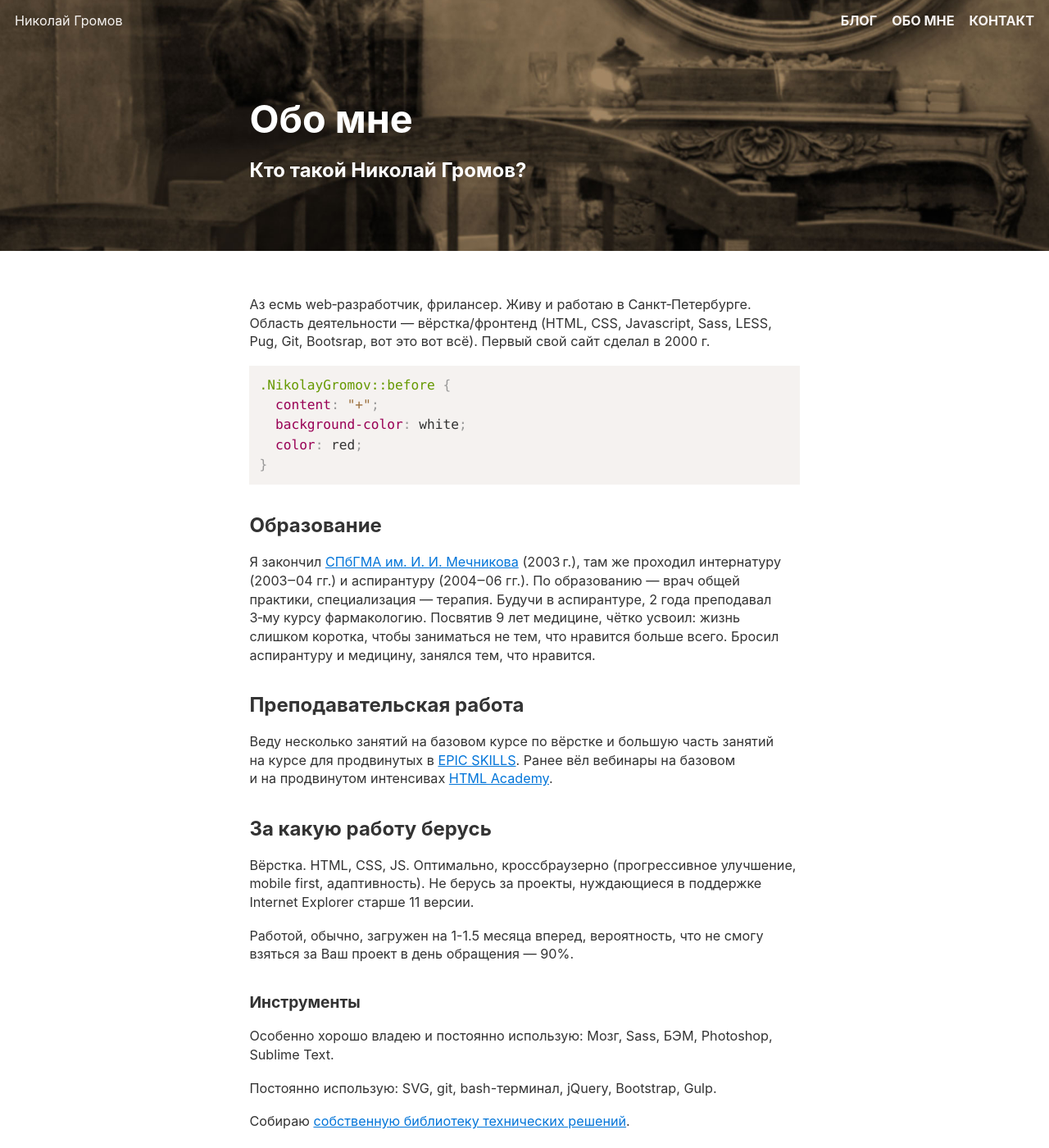
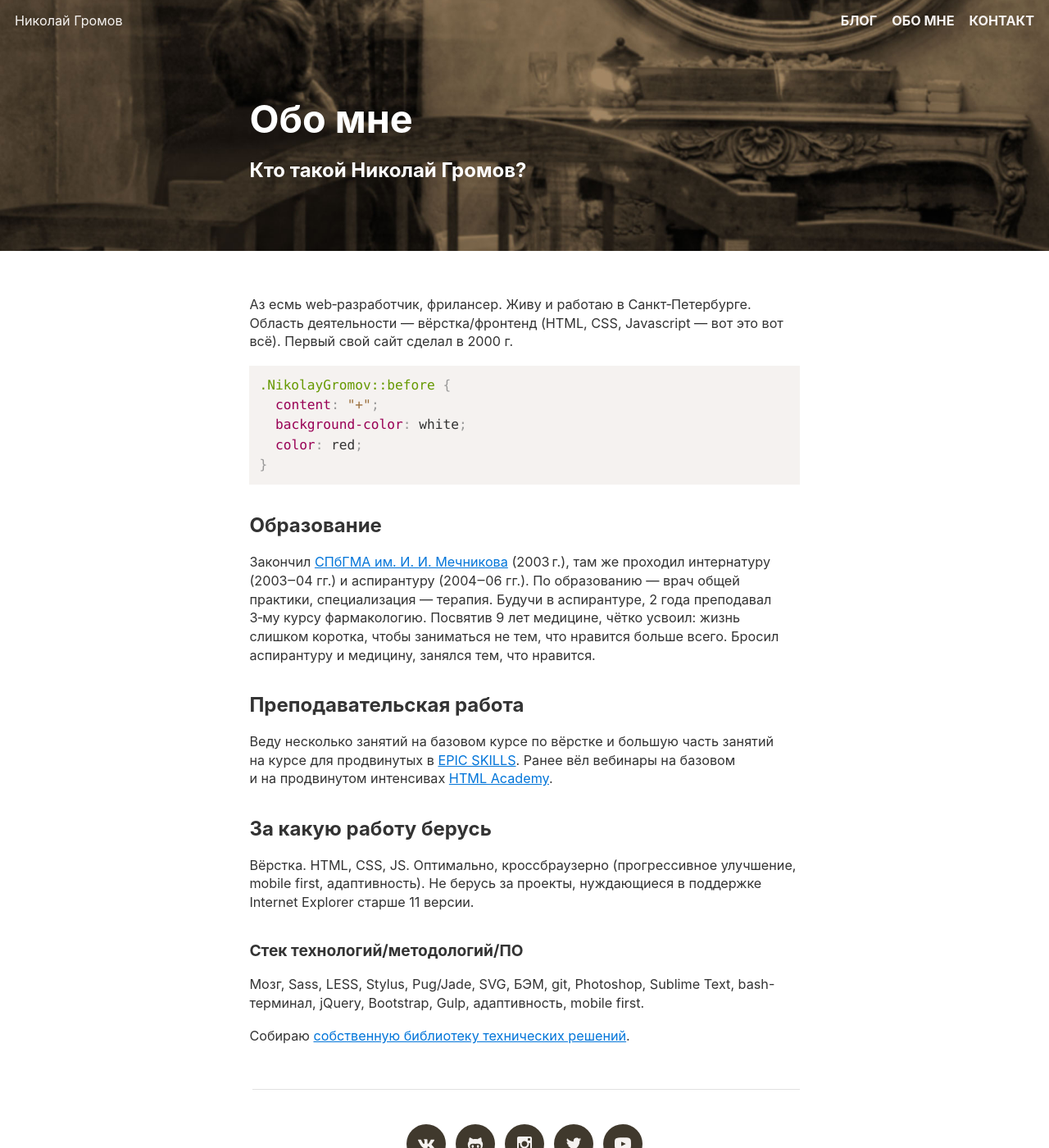
Before and after one commit to nicothin/nicothin.github.io, a Jekyll site: the page built from about.md, in a window 1280 px wide and 1400 px high. Shown: the whole window at 82% size. Built offline with Jekyll 4.4.1, drawn with Linux system fonts in a browser that asks for light colours.

Commit message:
Поправил описание себя

````diff
--- a/about.md
+++ b/about.md
@@ -6,7 +6,7 @@ permalink: /page/about
 pict:      "bg-smoker.jpg"
 ---
 
-Аз есмь web‑разработчик, фрилансер. Живу и работаю в Санкт‑Петербурге. Область деятельности — вёрстка/фронтенд (HTML, CSS, Javascript, Sass, LESS, Pug, Git, Bootsrap, вот это вот всё). Первый свой сайт сделал в 2000 г.
+Аз есмь web‑разработчик, фрилансер. Живу и работаю в Санкт‑Петербурге. Область деятельности — вёрстка/фронтенд (HTML, CSS, Javascript — вот это вот всё). Первый свой сайт сделал в 2000 г.
 
 ```css
 .NikolayGromov::before {
@@ -16,13 +16,11 @@ pict:      "bg-smoker.jpg"
 }
 ```
 
-Образование
------------
+## Образование
 
-Я закончил [СПбГМА им. И. И. Мечникова](http://www.mechnik.spb.ru/) (2003 г.), там же проходил интернатуру (2003‒04 гг.) и аспирантуру (2004‒06 гг.). По образованию — врач общей практики, специализация — терапия. Будучи в аспирантуре, 2 года преподавал 3‑му курсу фармакологию. Посвятив 9 лет медицине, чётко усвоил: жизнь слишком коротка, чтобы заниматься не тем, что нравится больше всего. Бросил аспирантуру и медицину, занялся тем, что нравится.
+Закончил [СПбГМА им. И. И. Мечникова](http://www.mechnik.spb.ru/) (2003 г.), там же проходил интернатуру (2003‒04 гг.) и аспирантуру (2004‒06 гг.). По образованию — врач общей практики, специализация — терапия. Будучи в аспирантуре, 2 года преподавал 3‑му курсу фармакологию. Посвятив 9 лет медицине, чётко усвоил: жизнь слишком коротка, чтобы заниматься не тем, что нравится больше всего. Бросил аспирантуру и медицину, занялся тем, что нравится.
 
-Преподавательская работа
-------------------------
+## Преподавательская работа
 
 Веду несколько занятий на базовом курсе по вёрстке и большую часть занятий на курсе для продвинутых в [EPIC SKILLS](http://epixx.ru/). Ранее вёл вебинары на базовом и на продвинутом интенсивах [HTML Academy](https://htmlacademy.ru).
 
@@ -30,12 +28,8 @@ pict:      "bg-smoker.jpg"
 
 Вёрстка. HTML, CSS, JS. Оптимально, кроссбраузерно (прогрессивное улучшение, mobile first, адаптивность). Не берусь за проекты, нуждающиеся в поддержке Internet Explorer старше 11 версии.
 
-Работой, обычно, загружен на 1-1.5 месяца вперед, вероятность, что не смогу взяться за Ваш проект в день обращения — 90%.
+### Стек технологий/методологий/ПО
 
-### Инструменты
-
-Особенно хорошо владею и постоянно использую: Мозг, Sass, БЭМ, Photoshop, Sublime Text.
-
-Постоянно использую: SVG, git, bash-терминал, jQuery, Bootstrap, Gulp.
+Мозг, Sass, LESS, Stylus, Pug/Jade, SVG, БЭМ, git, Photoshop, Sublime Text, bash-терминал, jQuery, Bootstrap, Gulp, адаптивность, mobile first.
 
 Собираю [собственную библиотеку технических решений](https://github.com/nicothin/NTH-start-project).
````
